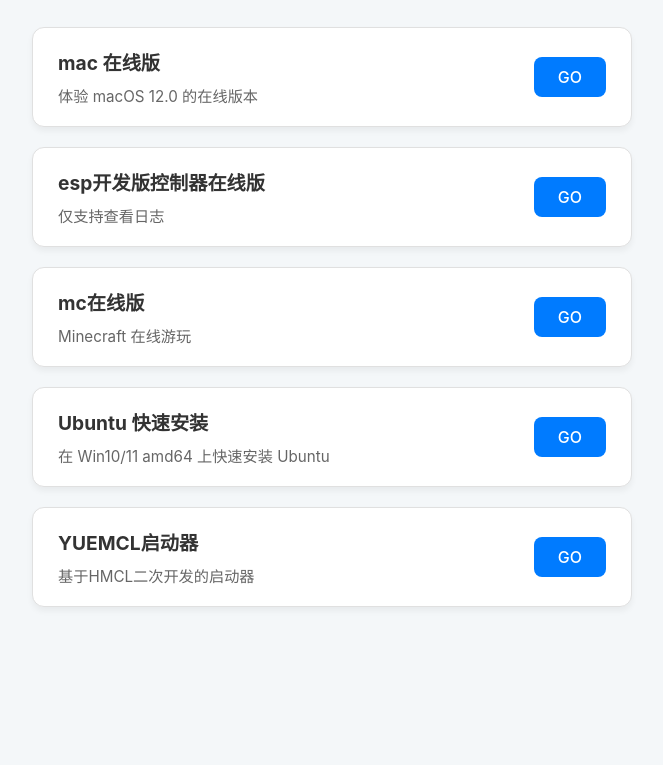
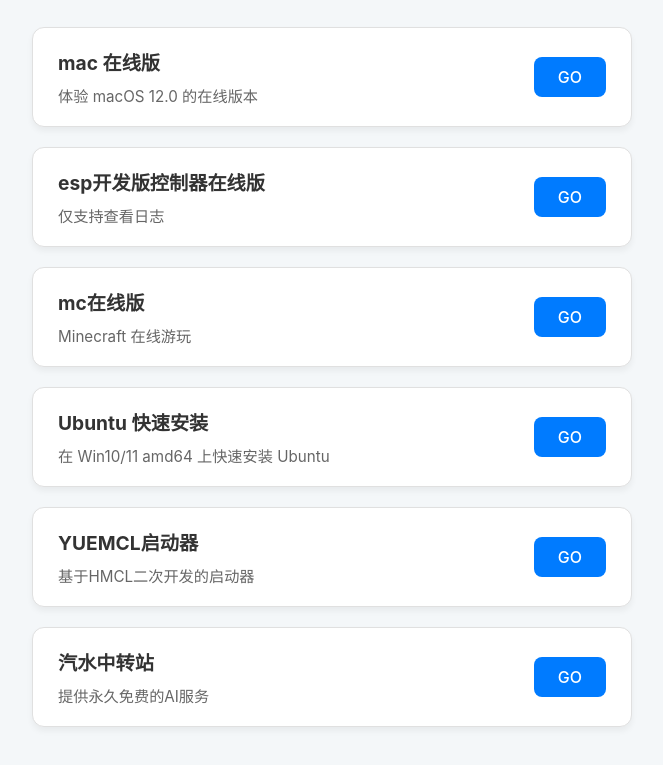
Before and after one commit to zkl20150728zhangkailuo/zkl20150728zhangkailuo.github.io, a plain HTML site: page index.html in a window 1280 px wide. Shown: the part 379-1144 px from the top of the page, without its empty margins (308-971 px from the left). Before the commit the page ends 1026 px from the top, so only its background shows below. Drawn offline with Linux system fonts and the light colour scheme.

Commit message:
Update index.html

```diff
--- a/index.html
+++ b/index.html
@@ -180,6 +180,15 @@
                 </div>
                 <a href="https://gitee.com/DeepLoveSleep/yuemcl/" class="go-button" target="_blank">GO</a>
             </div>
+
+            <!-- 5. Ubuntu 快速安装 -->
+            <div class="project-card">
+                <div class="project-info">
+                    <h3>汽水中转站</h3>
+                    <p>提供永久免费的AI服务</p>
+                </div>
+                <a href="https://api.951327.xyz/" class="go-button" target="_blank">GO</a>
+            </div>
         </main>
     </div>
 </body>
```
